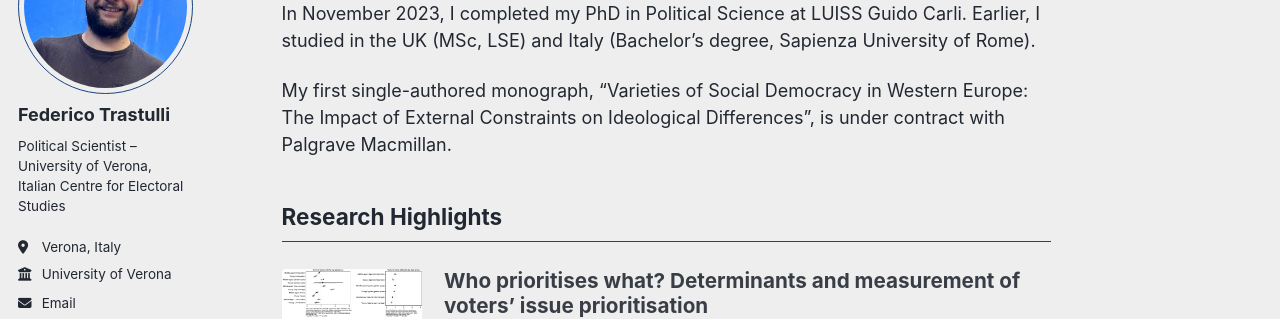
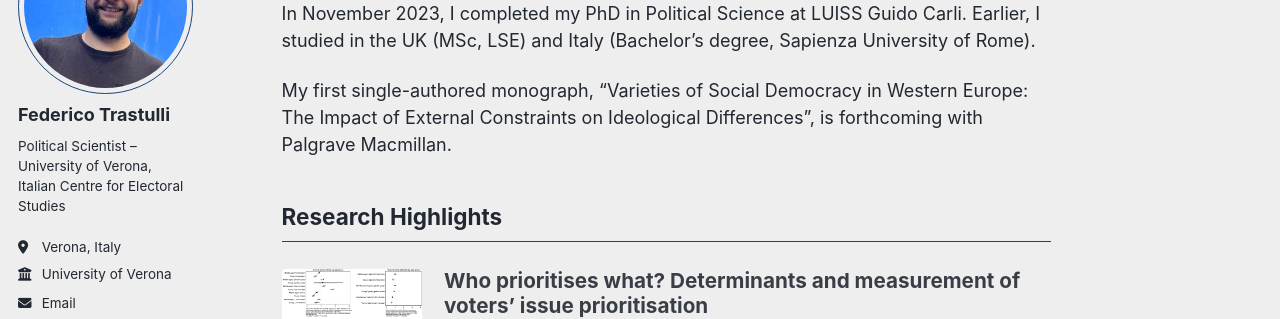
Before and after one commit to federicotrastulli/federicotrastulli.github.io, a Jekyll site: the page built from _pages/about.md, in a window 1280 px wide and 900 px high, scrolled down 376 px. Shown: the part 180-499 px from the top of the window. Built offline with Jekyll 4.4.1, drawn with Linux system fonts in a browser that asks for light colours; some web fonts are replaced; a script bundle is joined from its source files by our own code; library files that are not in the unit come from our copies.

Commit message:
Update about.md

```diff
--- a/_pages/about.md
+++ b/_pages/about.md
@@ -17,7 +17,7 @@ My research appears in journals such as the [European Journal of Political Resea
 
 In November 2023, I completed my PhD in Political Science at LUISS Guido Carli. Earlier, I studied in the UK (MSc, LSE) and Italy (Bachelor's degree, Sapienza University of Rome).
 
-My first single-authored monograph, "Varieties of Social Democracy in Western Europe: The Impact of External Constraints on Ideological Differences", is under contract with Palgrave Macmillan.
+My first single-authored monograph, "Varieties of Social Democracy in Western Europe: The Impact of External Constraints on Ideological Differences", is forthcoming with Palgrave Macmillan.
 
 ## Research Highlights
 
```
